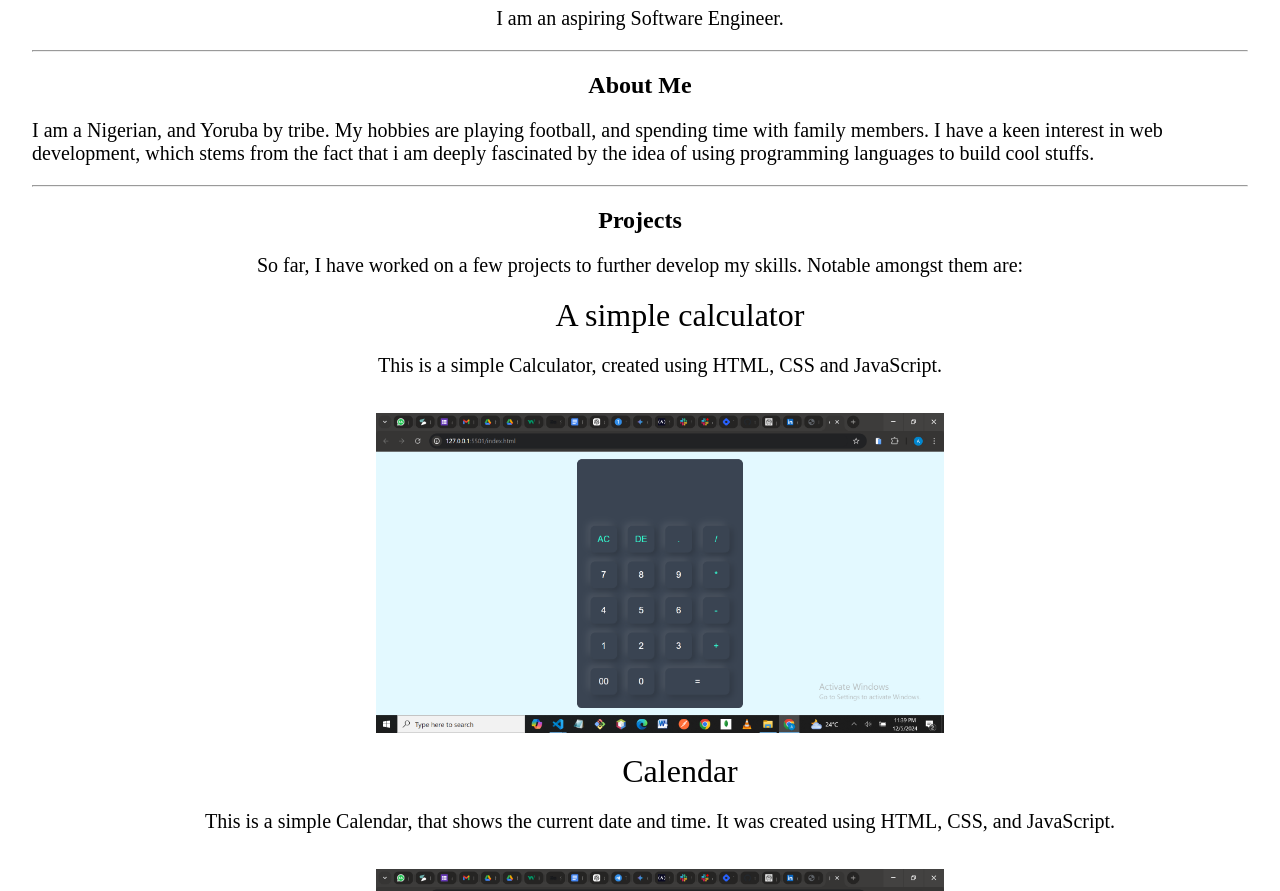
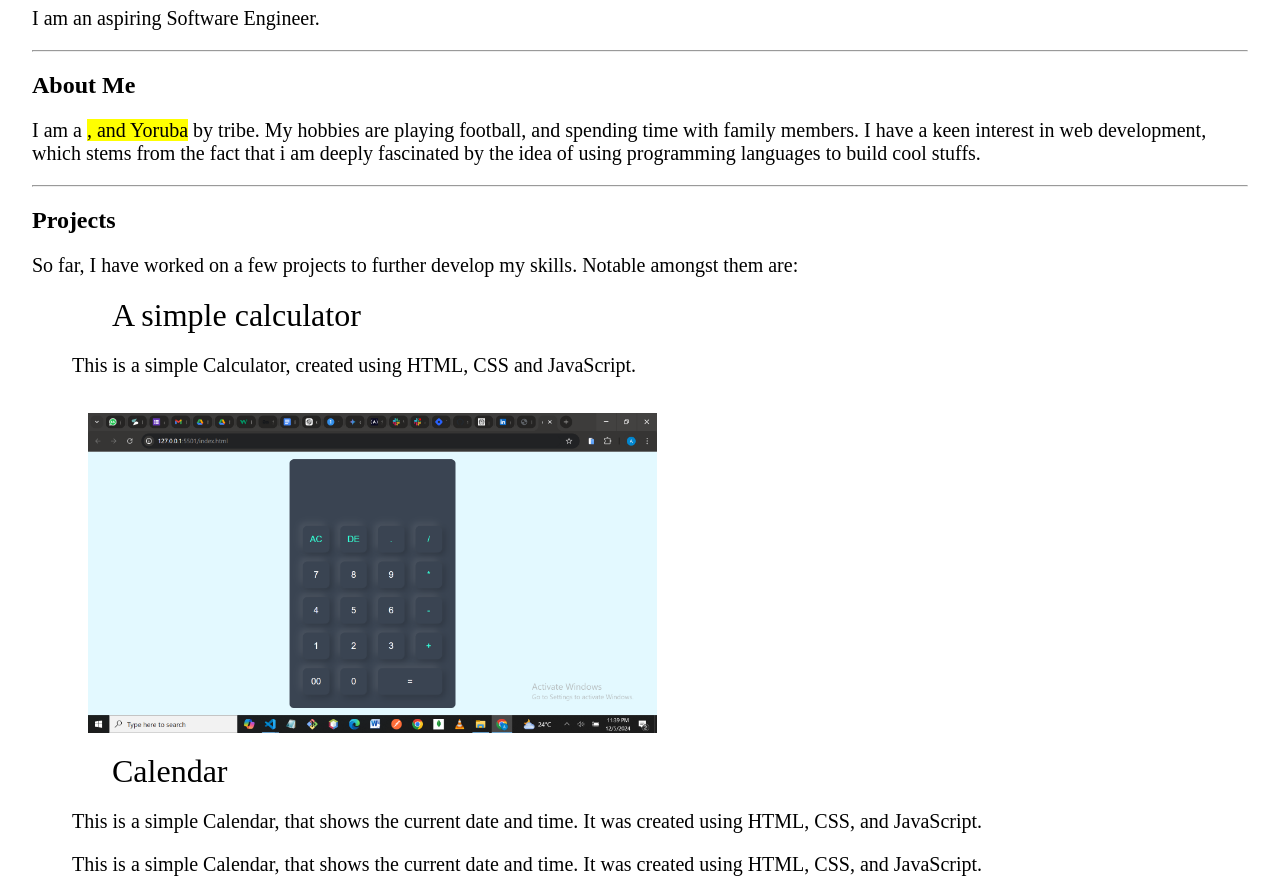
Before and after one commit to tosvn/Assignment, a plain HTML site: page index.html in a window 1280 px wide. Shown: the part 123-1014 px from the top of the page. Drawn offline with Linux system fonts and the light colour scheme.

Commit message:
Second commit

```diff
--- a/css/styles.css
+++ b/css/styles.css
@@ -5,6 +5,8 @@ body{
     padding: 1.5rem;
 
 }
+
+
 
 p{
     font-size: 20px;
@@ -22,9 +24,9 @@ footer{
 
 
 
-#Projects, .aa, .intro, #Contact{
+/* #Projects, .aa, .intro, #Contact{
     text-align: center;
-}
+} */
 
 ol{
     font-size: 2rem;
--- a/index.html
+++ b/index.html
@@ -27,7 +27,7 @@
 
         <section id="About">
             <h2 class="aa">About Me</h2>
-            <p>I am a Nigerian, and Yoruba by tribe. My hobbies are playing football, and spending time with family members. I have a keen interest in web development, which stems from the fact that i am deeply fascinated by the idea of using programming languages to build cool stuffs.</p>
+            <p>I am a <mark>, and Yoruba</mark> by tribe. My hobbies are playing football, and spending time with family members. I have a keen interest in web development, which stems from the fact that i am deeply fascinated by the idea of using programming languages to build cool stuffs.</p>
         </section>
         <hr>
         <section id="Projects">
@@ -38,6 +38,7 @@
                 <p>This is a simple Calculator, created using HTML, CSS and JavaScript.</p>
                 <img src="./images/Screenshot (313).png" alt="">
                 <ol>Calendar</ol>
+                <p>This is a simple Calendar, that shows the current date and time. It was created using HTML, CSS, and JavaScript.</p>
                 <p>This is a simple Calendar, that shows the current date and time. It was created using HTML, CSS, and JavaScript.</p>
                 <img src="./images/Screenshot (314).png" alt="">
 
```
